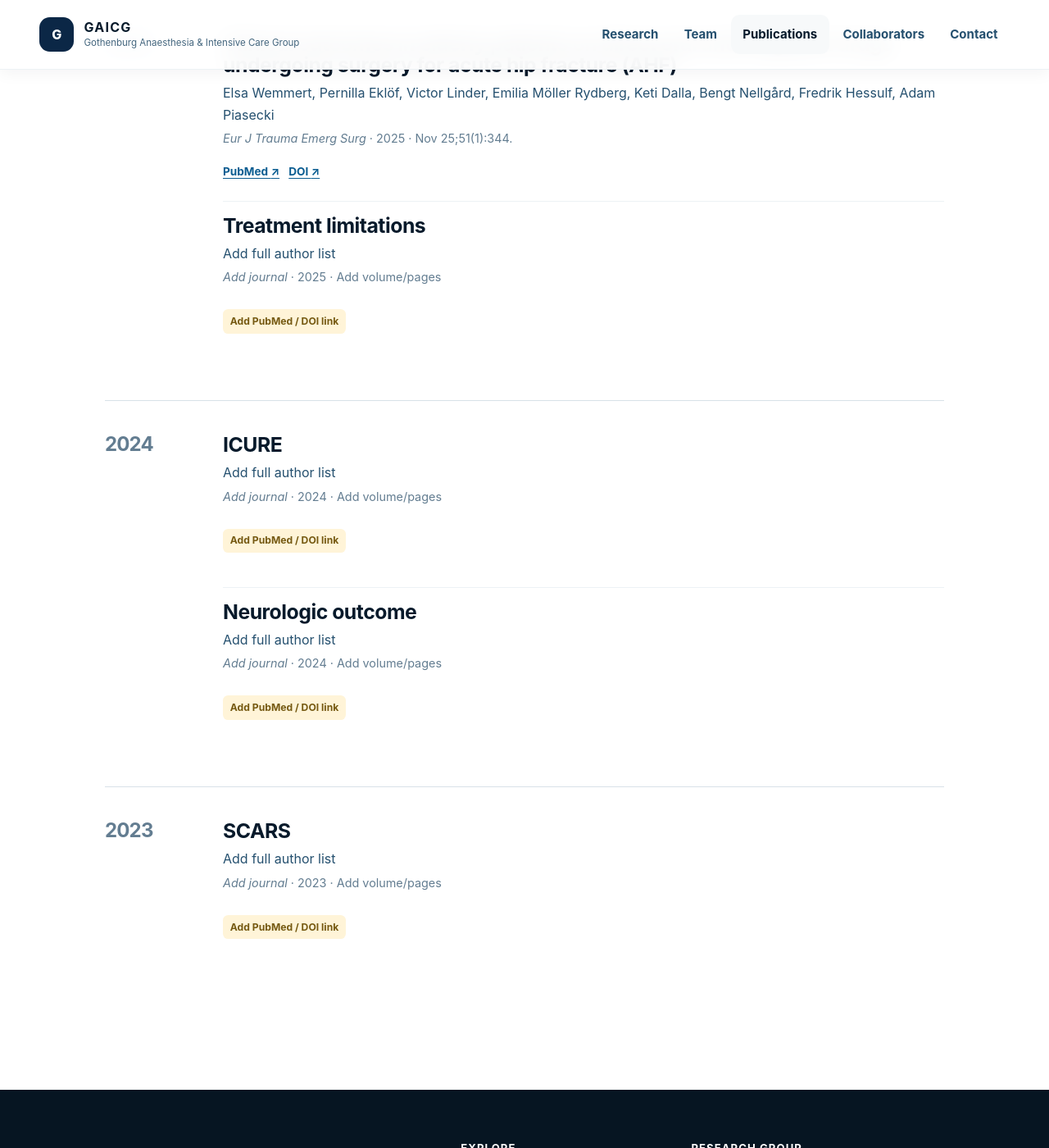
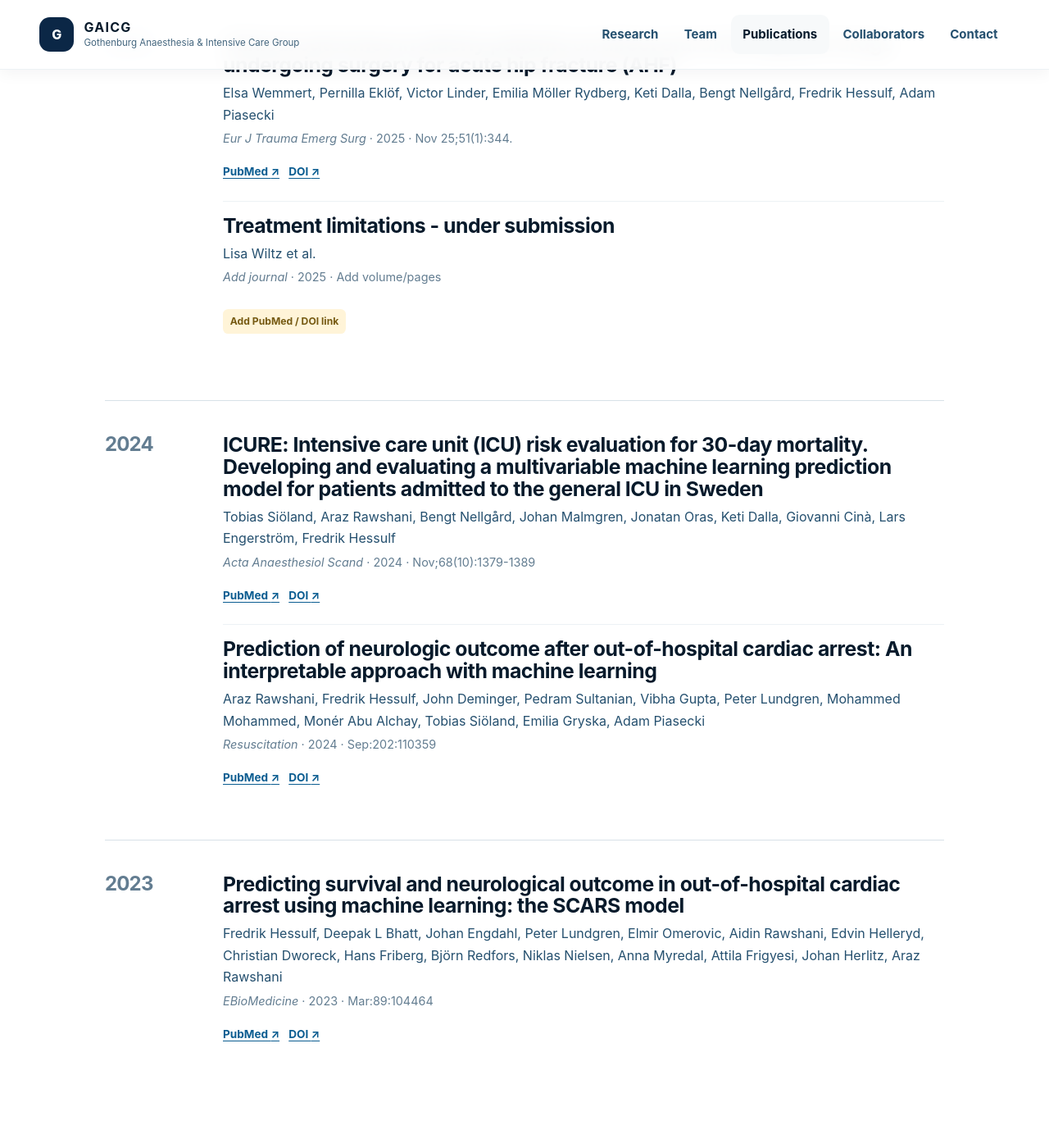
Before and after one commit to gaicg/gaicg, a Jekyll site: the page built from publications.html, in a window 1280 px wide and 1400 px high, scrolled down 1039 px. Shown: the whole window at 82% size. Built offline with Jekyll 4.4.1, drawn with Linux system fonts in a browser that asks for light colours.

Commit message:
Update DOI links and publication details

```diff
--- a/_data/publications.yml
+++ b/_data/publications.yml
@@ -5,13 +5,15 @@
       journal: "Scand J Pain."
       meta: "2026 · Sep 9;26(1)."
       pubmed: "https://pubmed.ncbi.nlm.nih.gov/42714852/"
-      doi: "10.1515/sjpain-2026-0027"
+      doi: "https://doi.org/10.1515/sjpain-2026-0027"
+
     - title: "Early prognostication for ICU patients with combined respiratory and circulatory failure: an interpretable machine learning approach"
       authors: "Adam Piasecki, Kamil Adamczyk, Marcin Śniegowski, Raffaele Mandarano, Beatrice Brunoni, Harm-Jan de Grooth, Paul W G Elbers"
       journal: "Sci Rep."
       meta: "2026 · Jun 25;16(1):21423"
       pubmed: "https://pubmed.ncbi.nlm.nih.gov/42342800/"
       doi: "https://doi.org/10.1038/s41598-026-59064-y"
+
 - year: 2025
   items:
     - title: "Clinical outcomes in elderly patients on direct oral anticoagulant drugs undergoing surgery for acute hip fracture (AHF)"
@@ -20,31 +22,35 @@
       meta: "2025 · Nov 25;51(1):344."
       pubmed: "https://pubmed.ncbi.nlm.nih.gov/41288746/"
       doi: "https://doi.org/10.1007/s00068-025-03016-0"
-    - title: "Treatment limitations"
-      authors: "Add full author list"
+
+    - title: "Treatment limitations - under submission"
+      authors: "Lisa Wiltz et al."
       journal: "Add journal"
       meta: "2025 · Add volume/pages"
       pubmed: ""
       doi: ""
+
 - year: 2024
   items:
-    - title: "ICURE"
-      authors: "Add full author list"
-      journal: "Add journal"
-      meta: "2024 · Add volume/pages"
-      pubmed: ""
-      doi: ""
-    - title: "Neurologic outcome"
-      authors: "Add full author list"
-      journal: "Add journal"
-      meta: "2024 · Add volume/pages"
-      pubmed: ""
-      doi: ""
+    - title: "ICURE: Intensive care unit (ICU) risk evaluation for 30-day mortality. Developing and evaluating a multivariable machine learning prediction model for patients admitted to the general ICU in Sweden"
+      authors: "Tobias Siöland, Araz Rawshani, Bengt Nellgård, Johan Malmgren, Jonatan Oras, Keti Dalla, Giovanni Cinà, Lars Engerström, Fredrik Hessulf"
+      journal: "Acta Anaesthesiol Scand"
+      meta: "2024 · Nov;68(10):1379-1389"
+      pubmed: "https://pubmed.ncbi.nlm.nih.gov/39034628/"
+      doi: "https://doi.org/10.1111/aas.14501"
+
+    - title: "Prediction of neurologic outcome after out-of-hospital cardiac arrest: An interpretable approach with machine learning"
+      authors: "Araz Rawshani, Fredrik Hessulf, John Deminger, Pedram Sultanian, Vibha Gupta, Peter Lundgren, Mohammed Mohammed, Monér Abu Alchay, Tobias Siöland, Emilia Gryska, Adam Piasecki"
+      journal: "Resuscitation"
+      meta: "2024 · Sep:202:110359"
+      pubmed: "https://pubmed.ncbi.nlm.nih.gov/39142467/"
+      doi: "https://doi.org/10.1016/j.resuscitation.2024.110359"
+
 - year: 2023
   items:
-    - title: "SCARS"
-      authors: "Add full author list"
-      journal: "Add journal"
-      meta: "2023 · Add volume/pages"
-      pubmed: ""
-      doi: ""
+    - title: "Predicting survival and neurological outcome in out-of-hospital cardiac arrest using machine learning: the SCARS model"
+      authors: "Fredrik Hessulf, Deepak L Bhatt, Johan Engdahl, Peter Lundgren, Elmir Omerovic, Aidin Rawshani, Edvin Helleryd, Christian Dworeck, Hans Friberg, Björn Redfors, Niklas Nielsen, Anna Myredal, Attila Frigyesi, Johan Herlitz, Araz Rawshani"
+      journal: "EBioMedicine"
+      meta: "2023 · Mar:89:104464"
+      pubmed: "https://pubmed.ncbi.nlm.nih.gov/36773348/"
+      doi: "https://doi.org/10.1016/j.ebiom.2023.104464"
```
